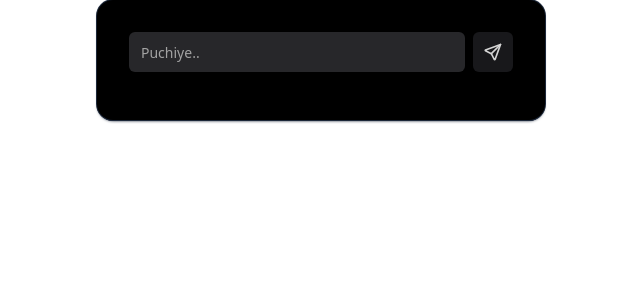
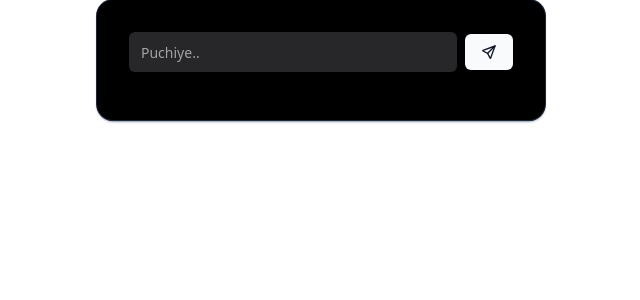
Before and after one commit to Nitish-bot/Maayi, a Next.js app: page / in a window 1280 px wide. Shown: the top 300 px of the page, without its empty margins (319-959 px from the left). Built offline with nearby package versions, Linux system fonts and the light colour scheme.

Commit message:
Add user/model message annotations

```diff
--- a/package.json
+++ b/package.json
@@ -13,6 +13,7 @@
     "@google/generative-ai": "^0.21.0",
     "@radix-ui/react-icons": "^1.3.2",
     "@radix-ui/react-label": "^2.1.0",
+    "@radix-ui/react-slot": "^1.1.0",
     "@tabler/icons-react": "^3.22.0",
     "@typescript-eslint/eslint-plugin": "^8.14.0",
     "ai": "^3.4.33",
--- a/src/components/input.tsx
+++ b/src/components/input.tsx
@@ -2,6 +2,7 @@
 
 import React, { Dispatch }  from "react";
 import { Input } from "@/components/ui/input";
+import { Button } from "@/components/ui/button";
 import {
   IconSend,
 } from "@tabler/icons-react";
@@ -46,28 +47,22 @@
   render() {
     return (
       <div className="max-w-md w-full mx-auto rounded-none md:rounded-2xl p-4 md:p-8 shadow-input dark:bg-black">
+
         <form action={this.handleSubmit}>
-          <div className="flex flex-row items-center justify-center md:space-x-2 mb-4">
+          <div className="flex flex-row items-center justify-center md:space-x-2 mb-4 w-full">
+              <Input name="query" id="query" placeholder="Puchiye.. " type="text" onChange={this.handleInputChange}/>
 
-            <div className="flex flex-col space-y-2 w-full">
-              <Input name="query" id="query" placeholder="Puchiye.. " type="text" onChange={this.handleInputChange}/>
-            </div>
+              <Button type="submit">
+                <IconSend />
+              </Button>
+          </div>
+        </form>
 
-            <div className="flex flex-row align-middle items-center h-full w-auto">
-              <button
-                className="bg-gradient-to-br relative group/btn p-2.5 from-black dark:from-zinc-900 dark:to-zinc-900 to-neutral-600 block dark:bg-zinc-800 text-white rounded-md h-full w-full font-medium shadow-[0px_1px_0px_0px_#ffffff40_inset,0px_-1px_0px_0px_#ffffff40_inset] dark:shadow-[0px_1px_0px_0px_var(--zinc-800)_inset,0px_-1px_0px_0px_var(--zinc-800)_inset]"
-                type="submit">
-                <IconSend className="h-5 w-5 text-neutral-800 dark:text-neutral-300" />
-              </button>
-            </div>
-          </div>
-
-        </form>
         {this.props.messages && (
           <div >
             {this.props.messages.map((message :Message) => (
               <div key={message.id} className="text-sky-200">
-                <div>{message.content}</div>
+                <div>{message.role === 'user' ? 'You' : 'Maayi'}: {message.content}</div>
               </div>
             ))}
           </div>
--- /dev/null
+++ b/src/components/ui/button.tsx
@@ -0,0 +1,57 @@
+import * as React from "react"
+import { Slot } from "@radix-ui/react-slot"
+import { cva, type VariantProps } from "class-variance-authority"
+
+import { cn } from "@/lib/utils"
+
+const buttonVariants = cva(
+  "inline-flex items-center justify-center gap-2 whitespace-nowrap rounded-md text-sm font-medium transition-colors focus-visible:outline-none focus-visible:ring-1 focus-visible:ring-ring disabled:pointer-events-none disabled:opacity-50 [&_svg]:pointer-events-none [&_svg]:size-4 [&_svg]:shrink-0",
+  {
+    variants: {
+      variant: {
+        default:
+          "bg-primary text-primary-foreground shadow hover:bg-primary/90",
+        destructive:
+          "bg-destructive text-destructive-foreground shadow-sm hover:bg-destructive/90",
+        outline:
+          "border border-input bg-background shadow-sm hover:bg-accent hover:text-accent-foreground",
+        secondary:
+          "bg-secondary text-secondary-foreground shadow-sm hover:bg-secondary/80",
+        ghost: "hover:bg-accent hover:text-accent-foreground",
+        link: "text-primary underline-offset-4 hover:underline",
+      },
+      size: {
+        default: "h-9 px-4 py-2",
+        sm: "h-8 rounded-md px-3 text-xs",
+        lg: "h-10 rounded-md px-8",
+        icon: "h-9 w-9",
+      },
+    },
+    defaultVariants: {
+      variant: "default",
+      size: "default",
+    },
+  }
+)
+
+export interface ButtonProps
+  extends React.ButtonHTMLAttributes<HTMLButtonElement>,
+    VariantProps<typeof buttonVariants> {
+  asChild?: boolean
+}
+
+const Button = React.forwardRef<HTMLButtonElement, ButtonProps>(
+  ({ className, variant, size, asChild = false, ...props }, ref) => {
+    const Comp = asChild ? Slot : "button"
+    return (
+      <Comp
+        className={cn(buttonVariants({ variant, size, className }))}
+        ref={ref}
+        {...props}
+      />
+    )
+  }
+)
+Button.displayName = "Button"
+
+export { Button, buttonVariants }
--- /dev/null
+++ b/src/components/ui/textarea.tsx
@@ -0,0 +1,22 @@
+import * as React from "react"
+
+import { cn } from "@/lib/utils"
+
+const Textarea = React.forwardRef<
+  HTMLTextAreaElement,
+  React.ComponentProps<"textarea">
+>(({ className, ...props }, ref) => {
+  return (
+    <textarea
+      className={cn(
+        "flex min-h-[60px] w-full rounded-md border border-input bg-transparent px-3 py-2 text-base shadow-sm placeholder:text-muted-foreground focus-visible:outline-none focus-visible:ring-1 focus-visible:ring-ring disabled:cursor-not-allowed disabled:opacity-50 md:text-sm",
+        className
+      )}
+      ref={ref}
+      {...props}
+    />
+  )
+})
+Textarea.displayName = "Textarea"
+
+export { Textarea }
```
Also changed, not shown: src/lib/gemini.ts (+1 -8 lines), 1 other file (tests, documents, lock files or other folders).
